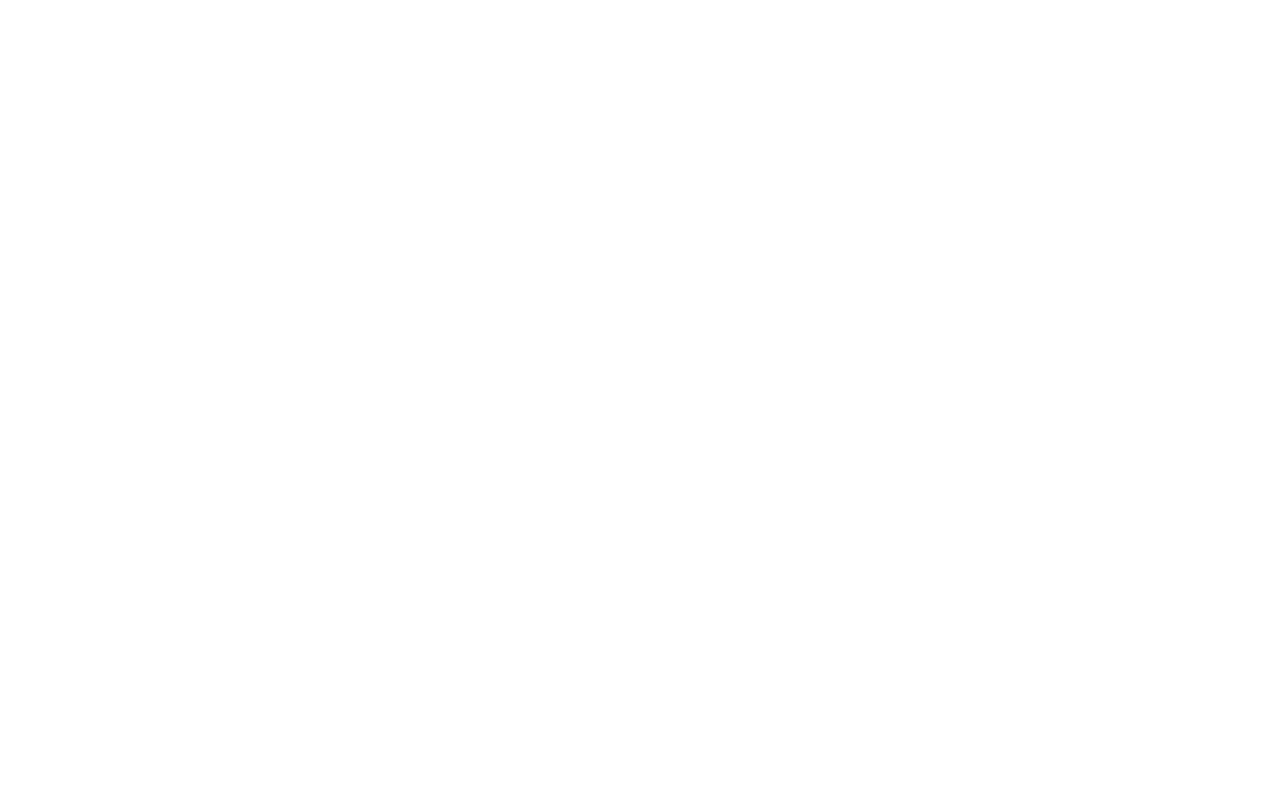
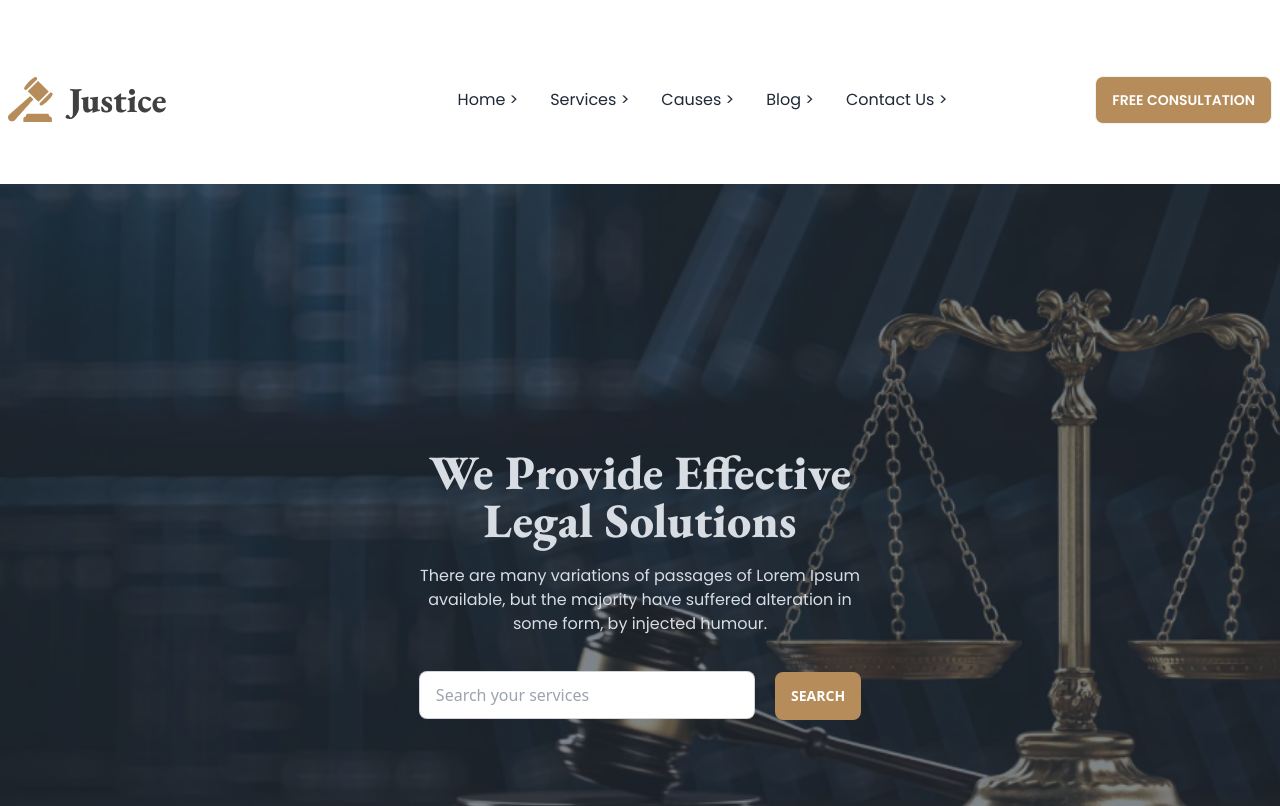
Before and after one commit to mahfuzar175/legal-solution-website, a plain HTML site: page index.html in a window 1280 px wide. Shown: the top 806 px of the page. Drawn offline with nearby package versions, Linux system fonts and the light colour scheme.

Commit message:
banner added

```diff
--- a/index.html
+++ b/index.html
@@ -26,8 +26,55 @@
     </style>
   </head>
   <body>
-    <header>
-
+    <header class="container mx-auto mt-16">
+        <!-- navbar section -->
+        <nav class="font-poppins">
+            <div class="navbar bg-base-100">
+                <div class="flex-1">
+                  <div class="dropdown">
+                    <label tabindex="0" class="btn btn-ghost lg:hidden">
+                      <svg xmlns="http://www.w3.org/2000/svg" class="h-5 w-5" fill="none" viewBox="0 0 24 24" stroke="currentColor"><path stroke-linecap="round" stroke-linejoin="round" stroke-width="2" d="M4 6h16M4 12h8m-8 6h16" /></svg>
+                    </label>
+                    <ul tabindex="0" class="menu menu-sm dropdown-content text-base mt-3 z-[1] p-2 shadow bg-base-100 rounded-box w-52">
+                      <li><a>Home</a></li>
+                      <li><a>Services</a></li>
+                      <li><a>Causes</a></li>
+                      <li><a>Blog</a></li>
+                      <li><a>Contact Us</a></li>
+                    </ul>
+                  </div>
+                  <img src="./images/logo2.png" alt="">
+                </div>
+                <div class="navbar-center hidden lg:flex">
+                  <ul class="menu text-base menu-horizontal px-1">
+                    <li><a>Home ></a></li>
+                    <li><a>Services ></a></li>
+                    <li><a>Causes ></a></li>
+                    <li><a>Blog ></a></li>
+                    <li class="mr-32"><a>Contact Us ></a></li>
+                  </ul>
+                </div>
+                <div>
+                  <a class="btn text-white  bg-[#B68C5A]">Free Consultation</a>
+                </div>
+              </div>
+        </nav>
+        <!-- banner section -->
+        <section class="mt-12">
+            <div class="hero min-h-screen" style="background-image: url(./images/banner.png);">
+                <div class="hero-overlay bg-opacity-60"></div>
+                <div class="hero-content text-center text-neutral-content">
+                  <div class="max-w-md">
+                    <h1 class="mb-5 text-5xl font-extrabold font-er_garamond">We Provide Effective Legal Solutions</h1>
+                    <p class="mb-5 font-poppins">There are many variations of passages of Lorem Ipsum available, but the majority have suffered alteration in some form, by injected humour.</p>
+                    <div>
+                        <input type="text" placeholder="Search your services" class="input input-bordered mr-4 w-9/12" />
+                        <button class="btn bg-[#B68C5A] text-white border-none mt-4">Search</button>
+                    </div>
+                  </div>
+                </div>
+              </div>
+        </section>
     </header>
     <main>
 
```
